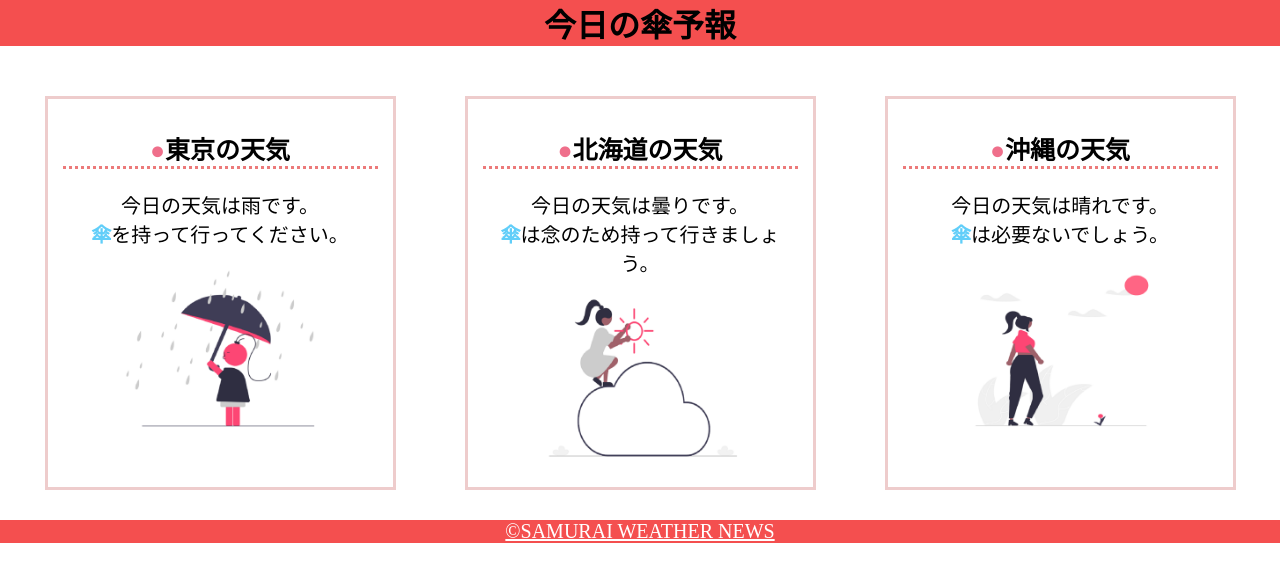
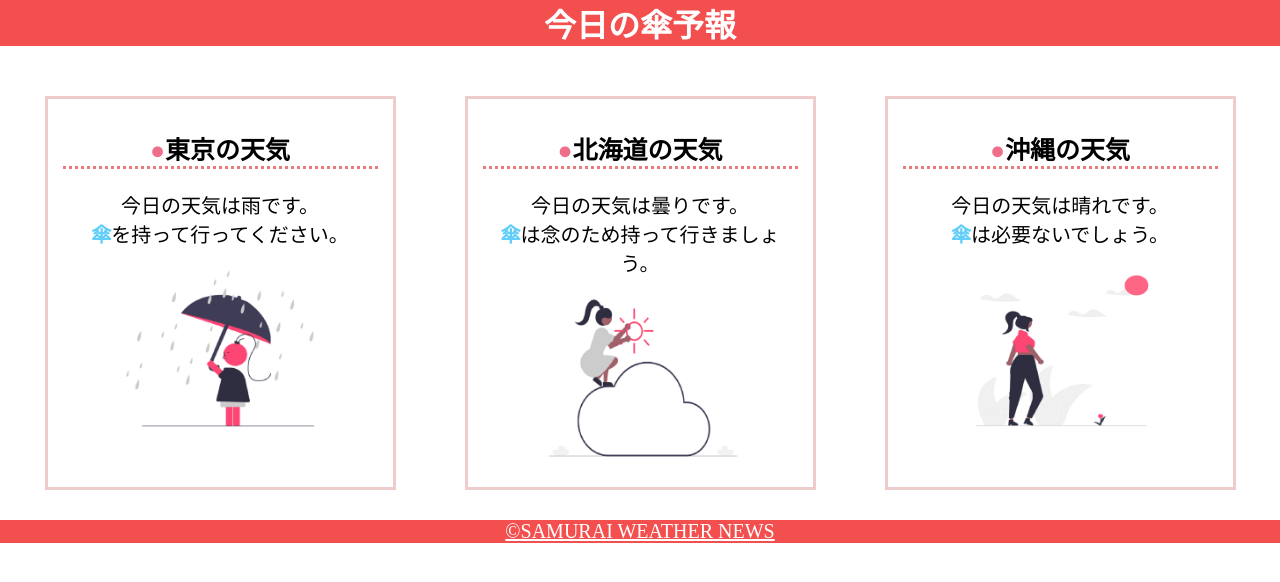
Before and after one commit to ando-2424/html-css-basic-kadai, a plain HTML site: page kadai_022/kadai_022.html in a window 1280 px wide. Drawn offline with Linux system fonts and the light colour scheme.

Commit message:
修正のコミット

```diff
--- a/kadai_022/kadai_022.css
+++ b/kadai_022/kadai_022.css
@@ -8,6 +8,9 @@ header {
   margin-bottom: 20px;
   background-color: rgb(244, 79, 79);
   text-align: center;
+}
+h1 {
+  color: rgb(255, 255, 255);
 }
 main {
   padding: 10px;
--- a/kadai_022/kadai_022.html
+++ b/kadai_022/kadai_022.html
@@ -4,6 +4,7 @@
     <title>22章課題</title>
     <meta name="description" content="このページは22章の課題です。">
     <meta charset="UTF-8">
+    <meta name="viewport" content="width=device-width, initial-scale=1.0">
     <link rel="stylesheet" href="kadai_022.css">
   </head>
   <body>
```
